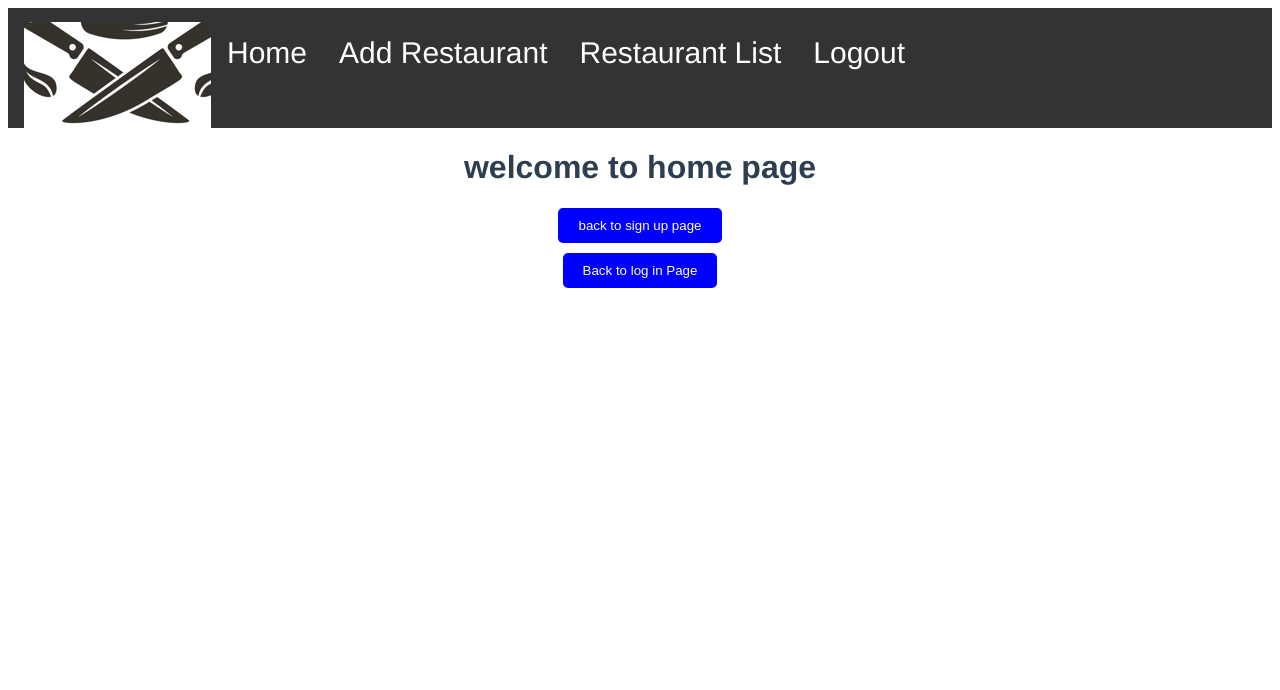
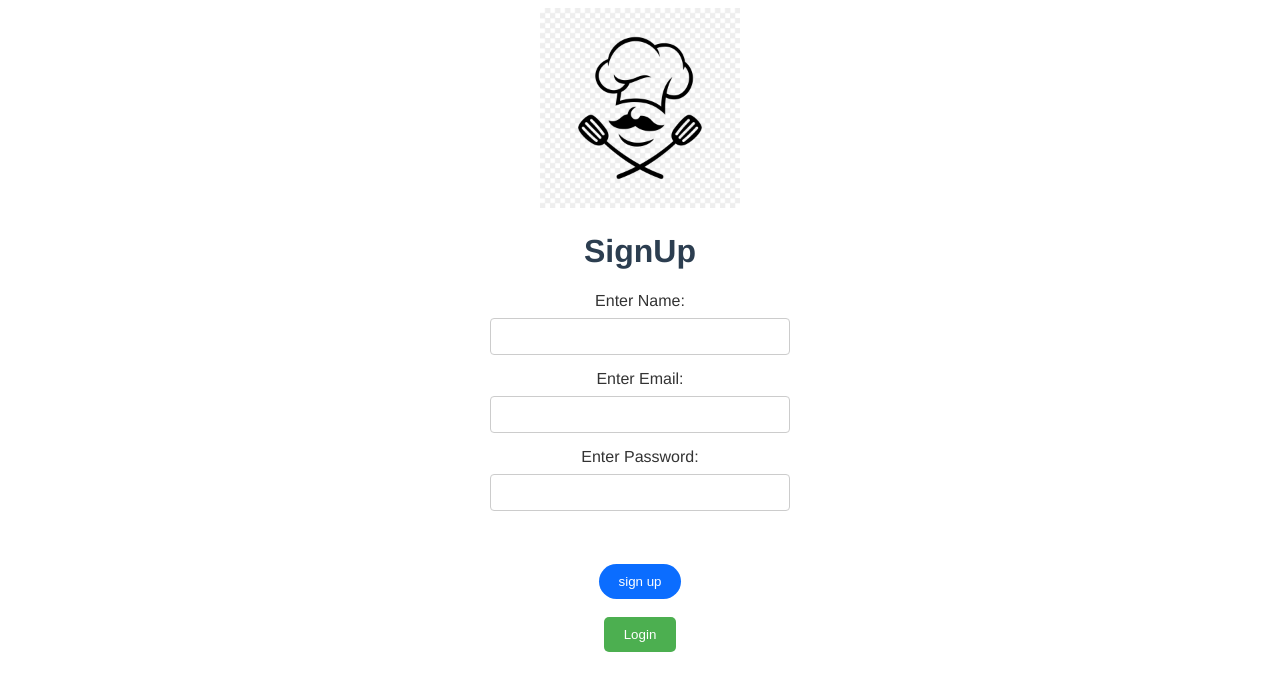
Before and after one commit to limon27121/Restaurant_project, a Vue app: page / in a window 1280 px wide. Shown: the top 690 px of the page. Built offline with nearby package versions, Linux system fonts and the light colour scheme.

Commit message:
added db.json file and configure api

```diff
--- a/package.json
+++ b/package.json
@@ -7,6 +7,7 @@
     "build": "vue-cli-service build"
   },
   "dependencies": {
+    "axios": "^1.6.1",
     "core-js": "^3.8.3",
     "vue": "^3.2.13",
     "vue-router": "^4.0.3"
--- a/src/components/Sign_Up.vue
+++ b/src/components/Sign_Up.vue
@@ -7,14 +7,14 @@
   <form @submit.prevent="handleSubmit">
     <div class="form-container">
     <label>Enter Name:</label>
-      <input type="text" required><br>
+      <input type="text" v-model="name"  required><br>
       <label>Enter Email:</label>
-      <input type="email" required><br>
+      <input type="email" v-model="email"  required><br>
       <label>Enter Password:</label>
         <input type="password" v-model="password" required>
         <div class="error" :style="{ color: passwordErrorColor }">{{ passwordError }}</div><br>
     </div>
-    <button class="b1">sign up</button><br>
+    <button class="b1" @click="signup">sign up</button><br>
 
     <router-link :to="{ name: 'Login' }"><br>
   <button class="login-link">Login</button>
@@ -54,6 +54,9 @@ export default {
         // this.resetForm();
       }
 
+    },
+    signup(){
+      console.log(this.name,this.email,this.password)
     }
     },
     mounted(){
@@ -64,6 +67,9 @@ export default {
       }
       this.logged=false
     }
+
+
+
 
 }
 </script>
--- a/src/components/Update.vue
+++ b/src/components/Update.vue
@@ -20,7 +20,7 @@ components:{
 
 <template>
     <div>
-        <!-- <Header/> -->
+        <Header/>
       <h1>welcome to list of restaurant</h1>
 
       <!-- Display the received form data -->
@@ -35,12 +35,12 @@ components:{
 
   <script>
   import Add from "./Add.vue";
-//   import Header from "./Header.vue"
+  import Header from "./Header.vue"
   export default {
     name: "Update",
     components: {
       Add,
-    //   Header
+      Header
     },
     props: {
       restaurantData: Object, // Define the prop type
--- a/src/router/index.js
+++ b/src/router/index.js
@@ -9,12 +9,12 @@ import Update from '../components/Update.vue'
 
 const routes = [
   {
-    path: '/',
+    path: '/home',
     name: 'home',
     component: Home
   },
   {
-    path: '/sign_up',
+    path: '/',
     name: 'Sign_Up',
     component: Sign_Up
   },
```
Also changed, not shown: Db/Db.json (added, +16 -0 lines), 1 other file (tests, documents, lock files or other folders).
